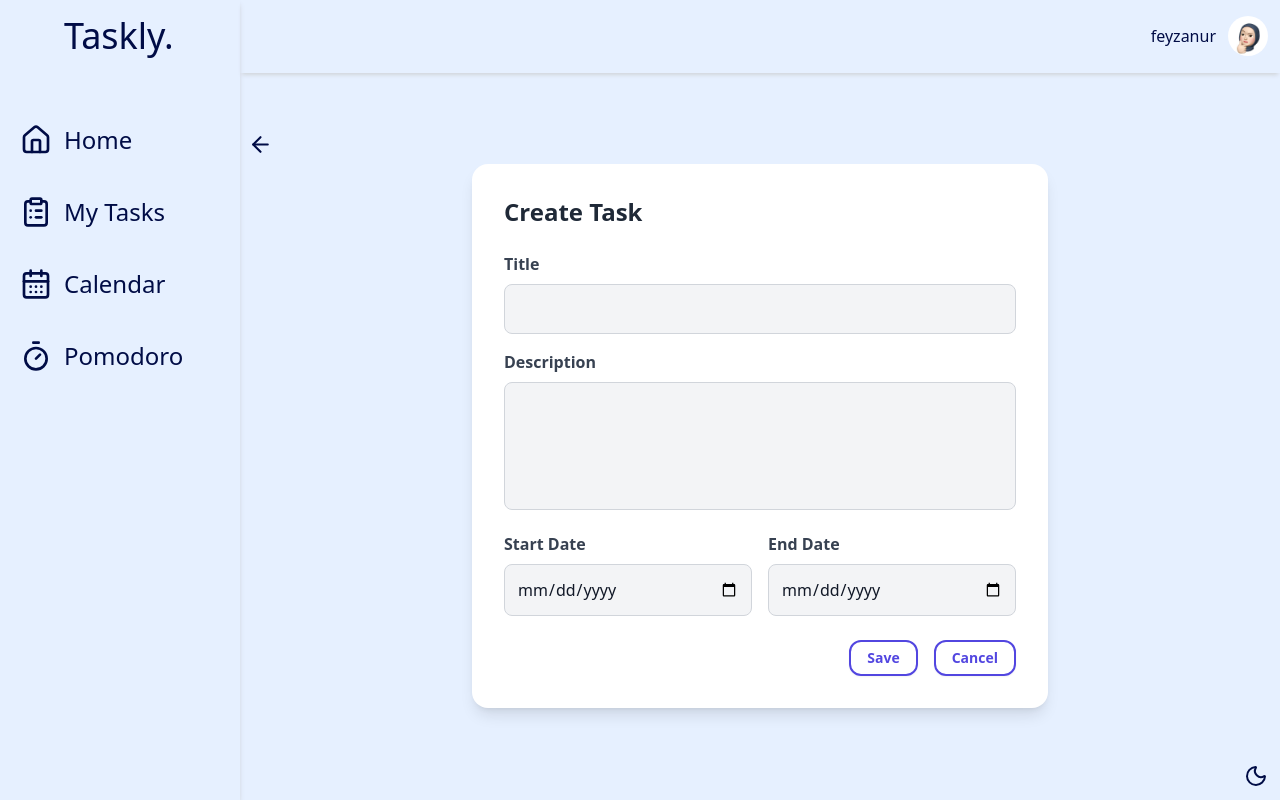
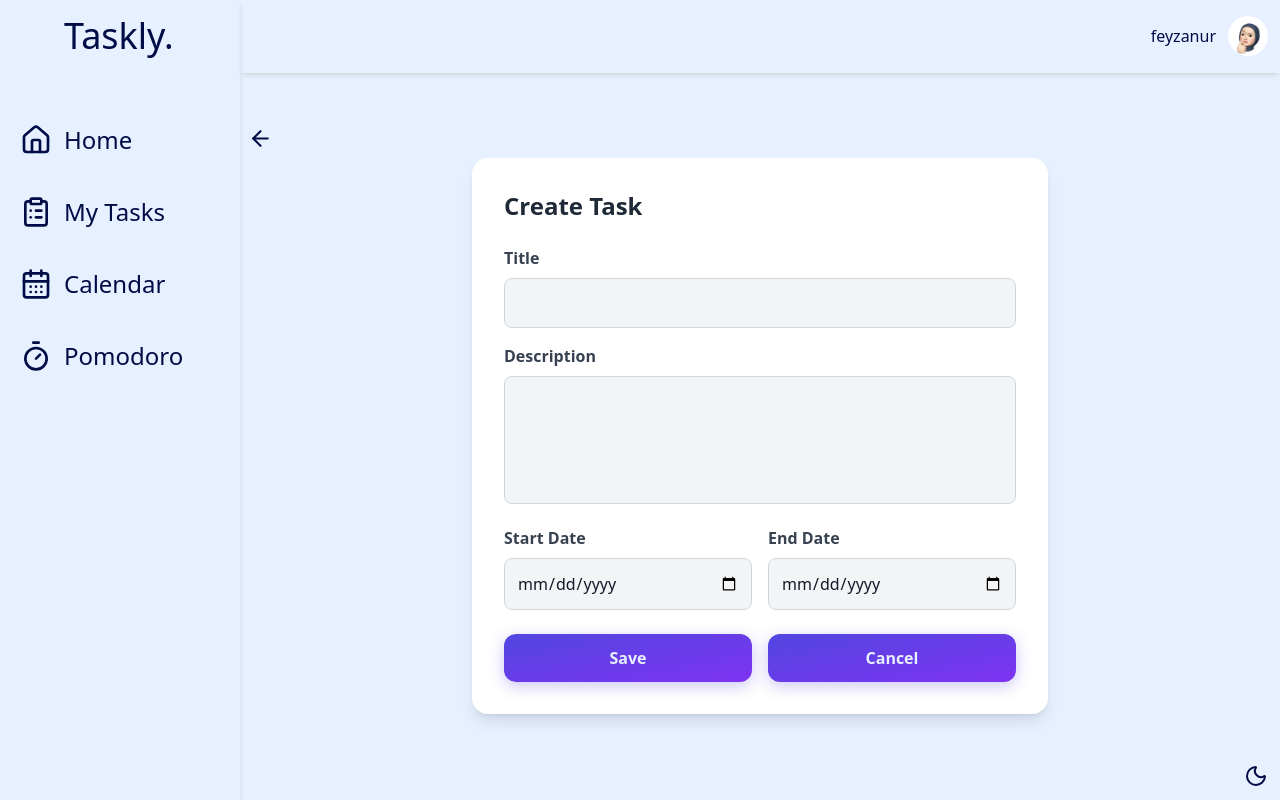
Before and after one commit to feyzanrsnr/Task_Manager_Website, a React (Vite) app: page /tasks/create in a window 1280 px wide. Built offline with nearby package versions, Linux system fonts and the light colour scheme.

Commit message:
buttonlar düzenlendi

```diff
--- a/src/components/Button.jsx
+++ b/src/components/Button.jsx
@@ -156,7 +156,7 @@ const Button = ({
       disabled={disabled}
       className={clsx(
         "relative h-12 rounded-xl font-semibold transition-all duration-300 ease-in-out flex items-center justify-center gap-2",
-        "focus:outline-none focus:ring-2 focus:ring-offset-2 focus:ring-offset-transparent",
+        "focus:outline-none",
 
         // Hover / Active Animasyon
         !disabled && "hover:scale-[1.05] active:scale-[0.98] hover:shadow-lg",
--- a/src/pages/create-task-page/CreateTaskPage.jsx
+++ b/src/pages/create-task-page/CreateTaskPage.jsx
@@ -90,9 +90,9 @@ const CreateTaskPage = () => {
         </div>
 
         <div className="flex gap-4 justify-end">
-          <Button variant="outline" size='sm' mode={theme === "dark" ? "dark" : "light"} onClick={handleSave}> Save</Button>
+          <Button variant="primary" size='full' mode={theme === "dark" ? "dark" : "light"} onClick={handleSave}> Save</Button>
 
-          <Button variant="outline" size='sm' mode={theme === "dark" ? "dark" : "light"} onClick={() => navigate("/tasks")}>Cancel</Button>
+          <Button variant="primary" size='full' mode={theme === "dark" ? "dark" : "light"} onClick={() => navigate("/tasks")}>Cancel</Button>
 
         </div>
       </div>
--- a/src/pages/edit-task-page/EditTaskPage.jsx
+++ b/src/pages/edit-task-page/EditTaskPage.jsx
@@ -95,8 +95,8 @@ const EditTaskPage = () => {
         </div>
 
         <div className="flex gap-4 justify-end">
-          <Button variant="outline" size='sm' mode={theme === "dark" ? "dark" : "light"} onClick={handleSave}> Save</Button>
-          <Button variant="outline" size='sm' mode={theme === "dark" ? "dark" : "light"} onClick={() => navigate("/tasks")}>Cancel</Button>
+          <Button variant="primary" size='full' mode={theme === "dark" ? "dark" : "light"} onClick={handleSave}> Save</Button>
+          <Button variant="primary" size='full' mode={theme === "dark" ? "dark" : "light"} onClick={() => navigate("/tasks")}>Cancel</Button>
         </div>
       </div>
     </div>
```
